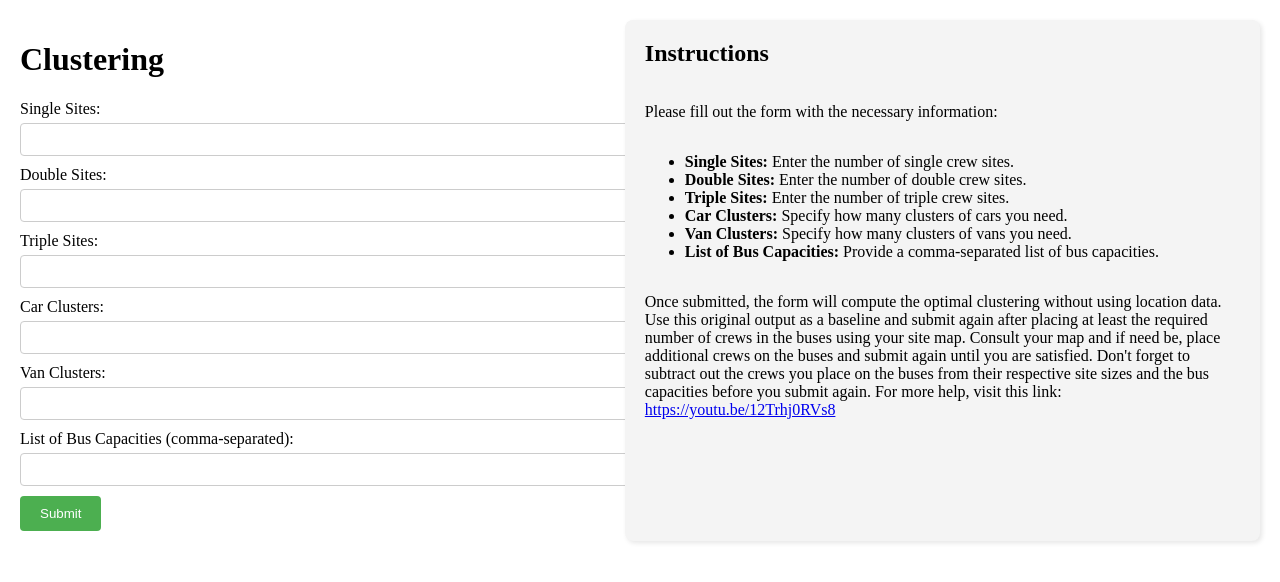
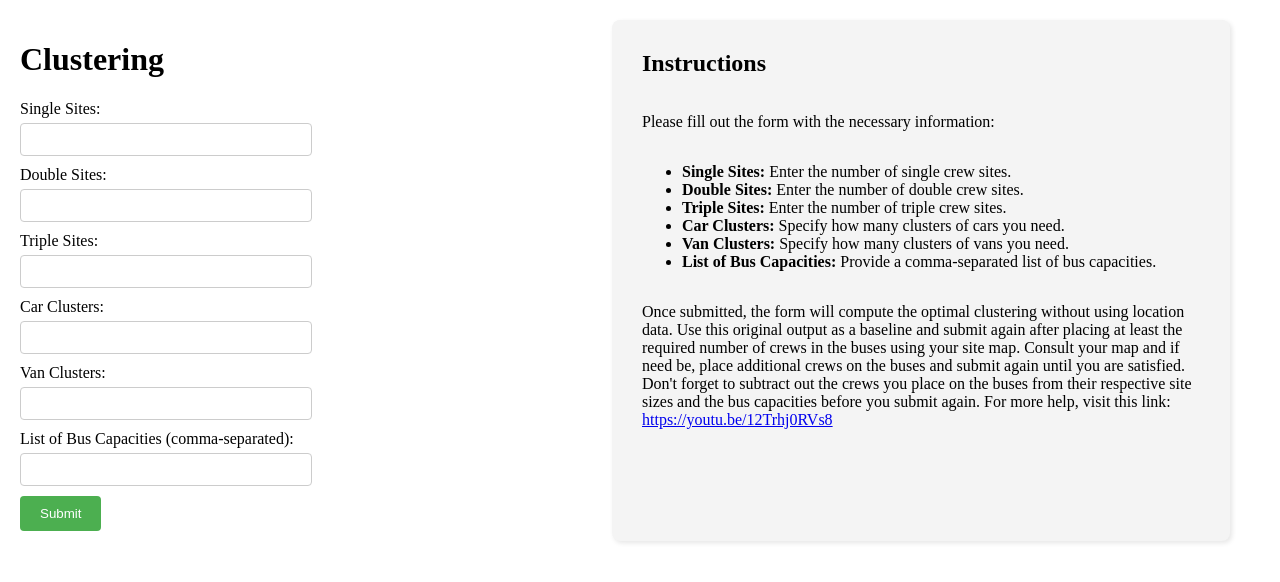
Before and after one commit to cbmckinstry/GMT, a Flask app: page / in a window 1280 px wide. Shown: the top 582 px of the page. Run offline with Flask 3, Linux system fonts and the light colour scheme.

Commit message:
Updated requirements.txt

```diff
--- a/templates/index.html
+++ b/templates/index.html
@@ -17,16 +17,19 @@
             justify-content: space-between;
             align-items: stretch;
         }
-
         /* Make both columns equal width */
-        .form-container, .instructions {
-            width: 48%;  /* Both sections will have equal width */
+        .instructions {
+            margin-right: 30px;
+            width: 45%;  /* Both sections will have equal width */
             display: flex;
             flex-direction: column;
         }
 
         .instructions {
-            padding: 20px;
+            width: 45%;
+            display: flex;
+            flex-direction: column;
+            padding: 30px;
             background-color: #f4f4f4;
             border-radius: 8px;
             box-shadow: 2px 2px 5px rgba(0, 0, 0, 0.1);
```
